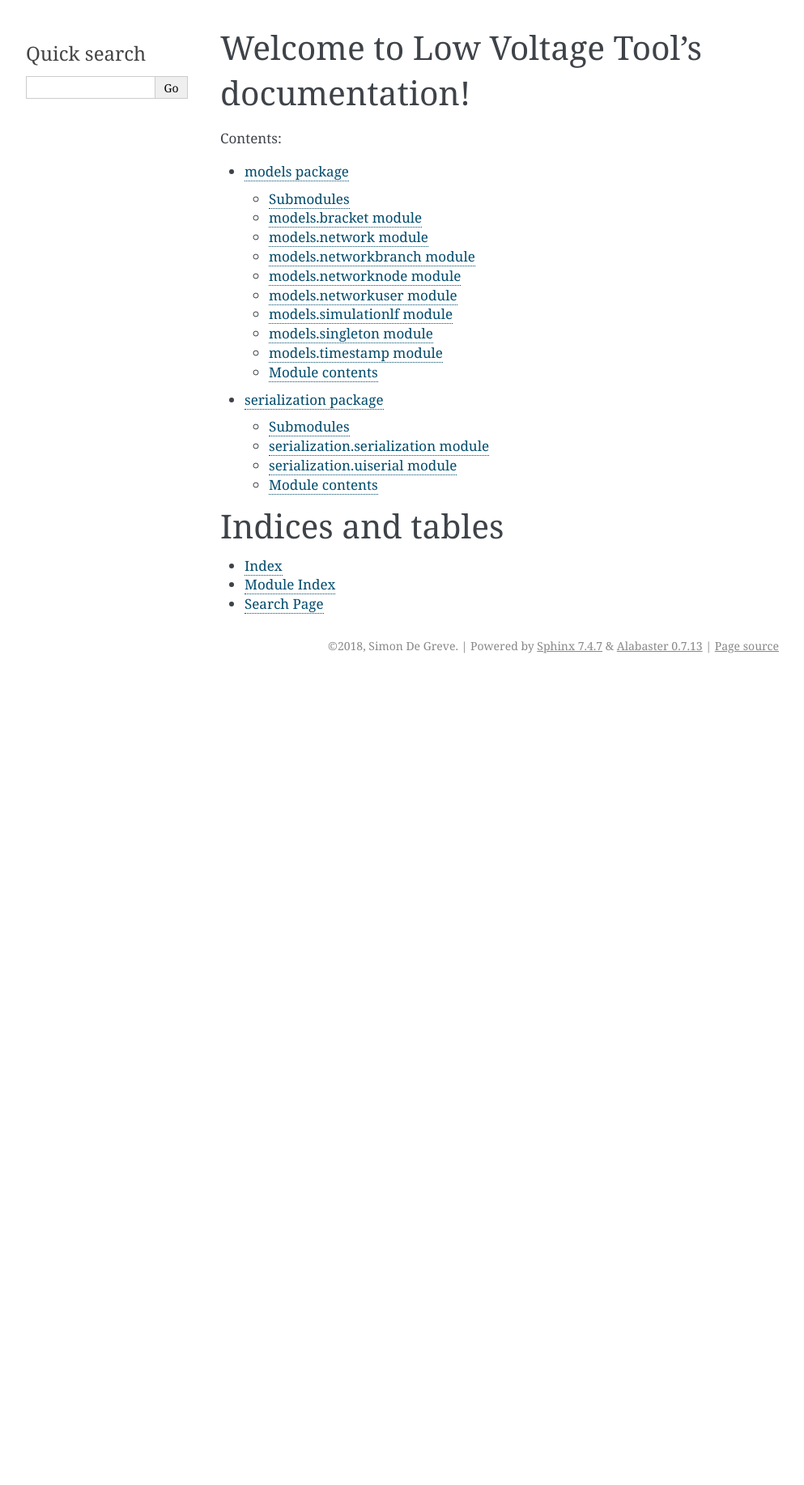
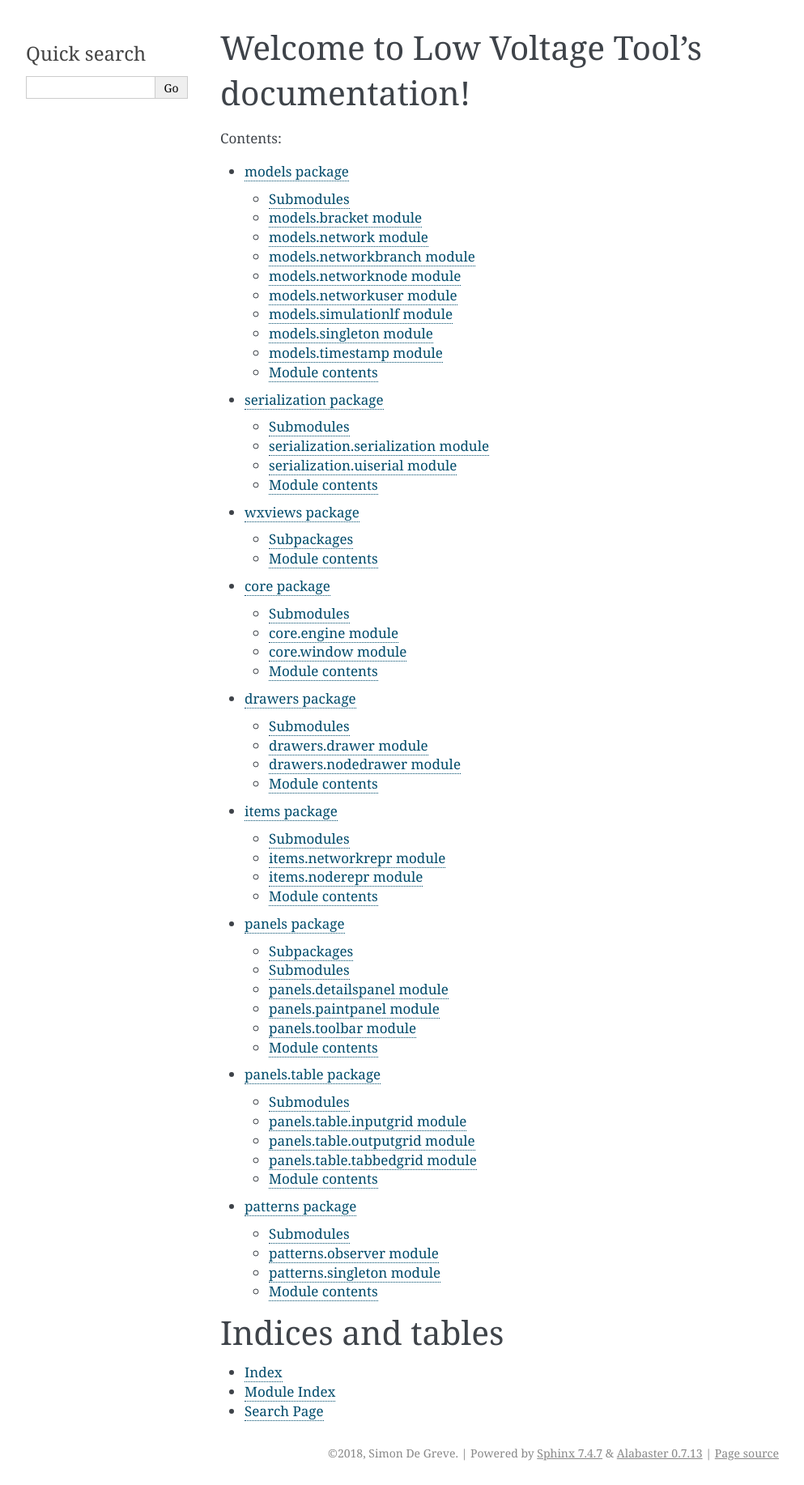
Before and after one commit to Yoiro/LowVoltageTool-final, a Sphinx documentation site: the page built from docs/source/index.rst, in a window 1280 px wide. Shown: the whole page at 81% size, without its empty margins (148-1141 px from the left). Built offline with Sphinx 7.4.7, drawn with Linux system fonts in a browser that asks for light colours; before the commit the page ends 900 px from its top, so only the background shows below that.

Commit message:
add wxviews

```diff
--- a/docs/source/conf.py
+++ b/docs/source/conf.py
@@ -22,7 +22,8 @@ import sys
 
 sys.path.insert(0, os.path.abspath('../../'))
 sys.path.insert(0, os.path.abspath('../../app'))
-
+sys.path.insert(0, os.path.abspath('../../app/wxviews'))
+sys.path.insert(0, os.path.abspath('../../app/wxviews/panels'))
 
 autodoc_mock_imports = ['anytree', 'wx', 'scipy', 'numpy']
 
--- /dev/null
+++ b/docs/source/core.rst
@@ -0,0 +1,30 @@
+core package
+============
+
+Submodules
+----------
+
+core\.engine module
+-------------------
+
+.. automodule:: core.engine
+    :members:
+    :undoc-members:
+    :show-inheritance:
+
+core\.window module
+-------------------
+
+.. automodule:: core.window
+    :members:
+    :undoc-members:
+    :show-inheritance:
+
+
+Module contents
+---------------
+
+.. automodule:: core
+    :members:
+    :undoc-members:
+    :show-inheritance:
--- /dev/null
+++ b/docs/source/drawers.rst
@@ -0,0 +1,30 @@
+drawers package
+===============
+
+Submodules
+----------
+
+drawers\.drawer module
+----------------------
+
+.. automodule:: drawers.drawer
+    :members:
+    :undoc-members:
+    :show-inheritance:
+
+drawers\.nodedrawer module
+--------------------------
+
+.. automodule:: drawers.nodedrawer
+    :members:
+    :undoc-members:
+    :show-inheritance:
+
+
+Module contents
+---------------
+
+.. automodule:: drawers
+    :members:
+    :undoc-members:
+    :show-inheritance:
--- a/docs/source/index.rst
+++ b/docs/source/index.rst
@@ -12,6 +12,13 @@ Welcome to Low Voltage Tool's documentation!
 
    models
    serialization
+   wxviews
+   core
+   drawers
+   items
+   panels
+   panels.table
+   patterns
 
 
 Indices and tables
--- /dev/null
+++ b/docs/source/items.rst
@@ -0,0 +1,30 @@
+items package
+=============
+
+Submodules
+----------
+
+items\.networkrepr module
+-------------------------
+
+.. automodule:: items.networkrepr
+    :members:
+    :undoc-members:
+    :show-inheritance:
+
+items\.noderepr module
+----------------------
+
+.. automodule:: items.noderepr
+    :members:
+    :undoc-members:
+    :show-inheritance:
+
+
+Module contents
+---------------
+
+.. automodule:: items
+    :members:
+    :undoc-members:
+    :show-inheritance:
--- a/docs/source/modules.rst
+++ b/docs/source/modules.rst
@@ -6,3 +6,4 @@ models
 
    models
    serialization
+   wxviews
--- /dev/null
+++ b/docs/source/panels.rst
@@ -0,0 +1,45 @@
+panels package
+==============
+
+Subpackages
+-----------
+
+.. toctree::
+
+    panels.table
+
+Submodules
+----------
+
+panels\.detailspanel module
+---------------------------
+
+.. automodule:: panels.detailspanel
+    :members:
+    :undoc-members:
+    :show-inheritance:
+
+panels\.paintpanel module
+-------------------------
+
+.. automodule:: panels.paintpanel
+    :members:
+    :undoc-members:
+    :show-inheritance:
+
+panels\.toolbar module
+----------------------
+
+.. automodule:: panels.toolbar
+    :members:
+    :undoc-members:
+    :show-inheritance:
+
+
+Module contents
+---------------
+
+.. automodule:: panels
+    :members:
+    :undoc-members:
+    :show-inheritance:
--- /dev/null
+++ b/docs/source/panels.table.rst
@@ -0,0 +1,38 @@
+panels\.table package
+=====================
+
+Submodules
+----------
+
+panels\.table\.inputgrid module
+-------------------------------
+
+.. automodule:: panels.table.inputgrid
+    :members:
+    :undoc-members:
+    :show-inheritance:
+
+panels\.table\.outputgrid module
+--------------------------------
+
+.. automodule:: panels.table.outputgrid
+    :members:
+    :undoc-members:
+    :show-inheritance:
+
+panels\.table\.tabbedgrid module
+--------------------------------
+
+.. automodule:: panels.table.tabbedgrid
+    :members:
+    :undoc-members:
+    :show-inheritance:
+
+
+Module contents
+---------------
+
+.. automodule:: panels.table
+    :members:
+    :undoc-members:
+    :show-inheritance:
--- /dev/null
+++ b/docs/source/patterns.rst
@@ -0,0 +1,30 @@
+patterns package
+================
+
+Submodules
+----------
+
+patterns\.observer module
+-------------------------
+
+.. automodule:: patterns.observer
+    :members:
+    :undoc-members:
+    :show-inheritance:
+
+patterns\.singleton module
+--------------------------
+
+.. automodule:: patterns.singleton
+    :members:
+    :undoc-members:
+    :show-inheritance:
+
+
+Module contents
+---------------
+
+.. automodule:: patterns
+    :members:
+    :undoc-members:
+    :show-inheritance:
--- /dev/null
+++ b/docs/source/table.rst
@@ -0,0 +1,38 @@
+table package
+=============
+
+Submodules
+----------
+
+table\.inputgrid module
+-----------------------
+
+.. automodule:: table.inputgrid
+    :members:
+    :undoc-members:
+    :show-inheritance:
+
+table\.outputgrid module
+------------------------
+
+.. automodule:: table.outputgrid
+    :members:
+    :undoc-members:
+    :show-inheritance:
+
+table\.tabbedgrid module
+------------------------
+
+.. automodule:: table.tabbedgrid
+    :members:
+    :undoc-members:
+    :show-inheritance:
+
+
+Module contents
+---------------
+
+.. automodule:: table
+    :members:
+    :undoc-members:
+    :show-inheritance:
--- /dev/null
+++ b/docs/source/wxviews.rst
@@ -0,0 +1,21 @@
+wxviews package
+===============
+
+Subpackages
+-----------
+
+.. toctree::
+
+    core
+    drawers
+    items
+    panels
+    patterns
+
+Module contents
+---------------
+
+.. automodule:: wxviews
+    :members:
+    :undoc-members:
+    :show-inheritance:
```
